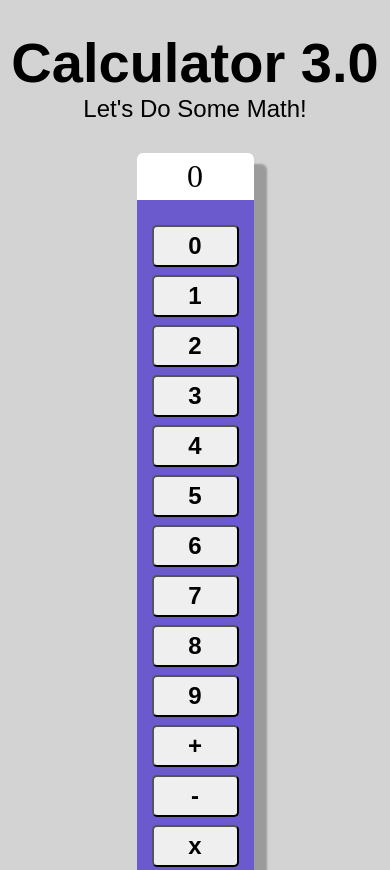
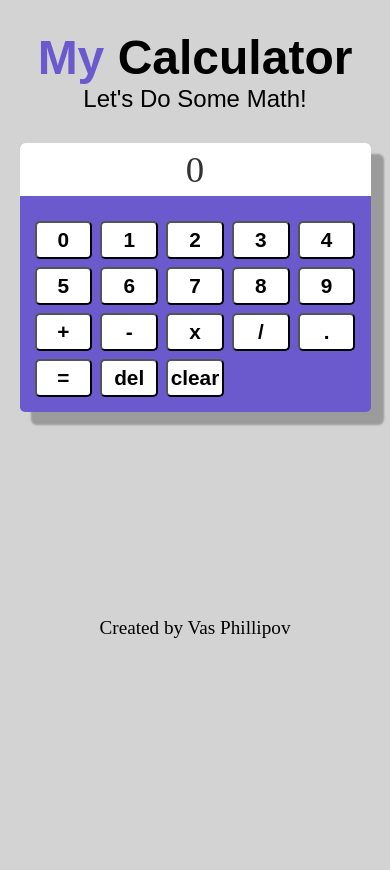
Before and after one commit to Vas75/Calculator, a plain HTML site: page index.html in a window 390 px wide. Shown: the top 870 px of the page. After the commit the page ends 844 px from the top, so only its background shows below. Drawn offline with Linux system fonts and the light colour scheme.

Commit message:
Added condition to function checkIfOpReady that looks to see if user is attempting to divide by 0, and if so, alerts user not to divide by 0, and does not call operate. Added function format result, which takes takes value from an operation, and if value is a float, fixes it to 2 decimal places. Finally, minor changes to css making app more responsive to diffent window sizes.

```diff
--- a/app.js
+++ b/app.js
@@ -1,7 +1,7 @@
 const display = document.querySelector("#display");
 const btns = document.querySelectorAll("button");
 
-display.textContent = 0;
+renderToUser();
 
 //after 1rst op, save result back to val1
 let val1 = "";
@@ -42,7 +42,7 @@ function operate(num1, num2, operator) {
       result = divide(num1, num2);
       break;
   }
-  return result;
+  return formatResult(result);
 }
 
 function placeNumber(input) {
@@ -70,8 +70,15 @@ function switchBuildVal1(bool) {
 }
 
 function checkIfOpReady() {
+  //check for div by 0.
+  if (parseFloat(val2) === 0 && operator === "/") {
+    alert("Are you mad?! Dividing by 0 will destroy the universe!");
+    return;
+  }
+
   const val1Ready = /[0-9]/.test(val1); //check for at least 1 num.
   const val2Ready = /[0-9]/.test(val2);
+
   return val1Ready && val2Ready && operator;
 }
 
@@ -125,6 +132,14 @@ function resetApp() {
   renderToUser();
 }
 
+function formatResult(result) {
+  if (result.toString().includes(".")) {
+    return parseFloat(result.toFixed(2));
+  }
+
+  return result;
+}
+
 function sortInput(event) {
   const input = event.target.id;
 
@@ -151,6 +166,8 @@ btns.forEach((btn) => {
 
 /**
  * Amost done, still need to handle div by 0, and making sure decimal vals are of
- * appropriate length.
+ * appropriate length. Dont, push to git.
+ *
+ * On screen decerease maybe change font size of display, and add keyboard support.
  *
  */
--- a/index.html
+++ b/index.html
@@ -4,12 +4,12 @@
     <meta charset="UTF-8" />
     <meta name="viewport" content="width=device-width, initial-scale=1.0" />
     <link rel="stylesheet" href="style.css" />
-    <title>Calculator 3.0</title>
+    <title>My Calculator</title>
   </head>
   <body>
     <div class="wrapper">
       <header>
-        <h1>Calculator 3.0</h1>
+        <h1><span id="spanInh2">My</span> Calculator</h1>
         <h2>Let's Do Some Math!</h2>
       </header>
       <div class="container">
--- a/style.css
+++ b/style.css
@@ -54,9 +54,13 @@ h1 {
   font-weight: bold;
 }
 
+h1 span {
+  color: slateblue;
+}
+
 .container {
-  width: 30vw;
-  min-height: 53vh;
+  width: 35vw;
+
   margin: auto;
   border-radius: 5px;
   box-shadow: 12px 12px 2px 1px rgba(100, 100, 100, 0.5);
@@ -72,20 +76,23 @@ header {
   display: flex;
   justify-content: center;
   background-color: #fff;
-  font-size: 2rem;
+  color: rgb(50, 50, 50);
+  font-size: 2.3rem;
   margin-bottom: 10px;
-  padding: 5px 10px;
+  padding: 5px 0 5px 0;
   border-radius: 5px 5px 0 0;
 }
 
 .btns-container {
   display: grid;
   padding: 15px;
-  grid-template-columns: repeat(auto-fit, minmax(70px, 1fr));
+  grid-template-columns: repeat(auto-fit, minmax(100px, 1fr));
   gap: 8px;
 }
 
 button {
+  background-color: #fff;
+  outline: none;
   font-size: 1.5rem;
   font-weight: bold;
   text-align: center;
@@ -104,3 +111,24 @@ footer {
   align-items: flex-start;
   font-size: 1.2rem;
 }
+
+@media (max-width: 1000px) {
+  .container {
+    width: 50vw;
+  }
+  .btns-container {
+    grid-template-columns: repeat(auto-fit, minmax(55px, 1fr));
+  }
+  button {
+    font-size: 1.3rem;
+  }
+  h1 {
+    font-size: 3rem;
+  }
+}
+
+@media (max-width: 420px) {
+  .container {
+    width: 90vw;
+  }
+}
```
